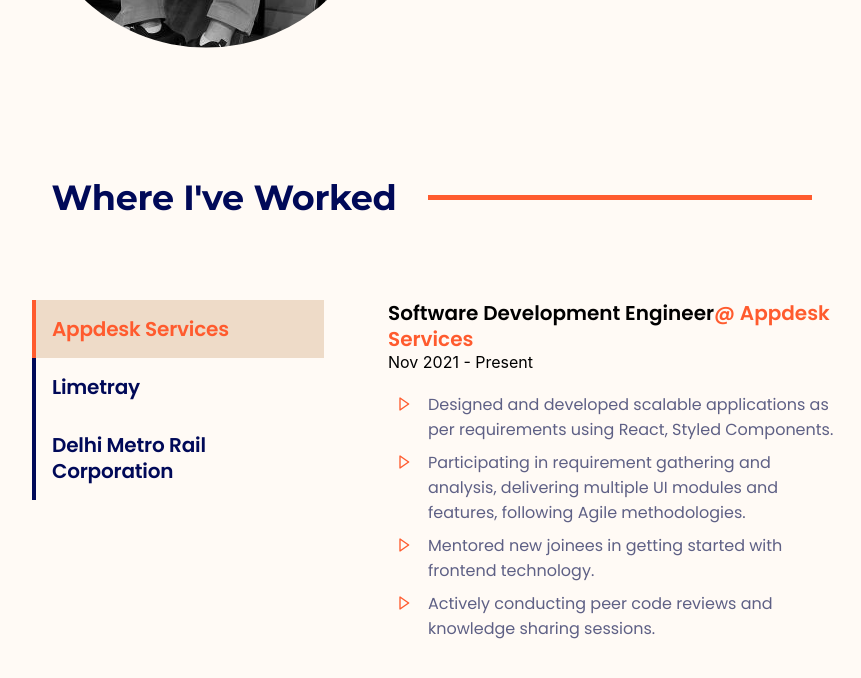
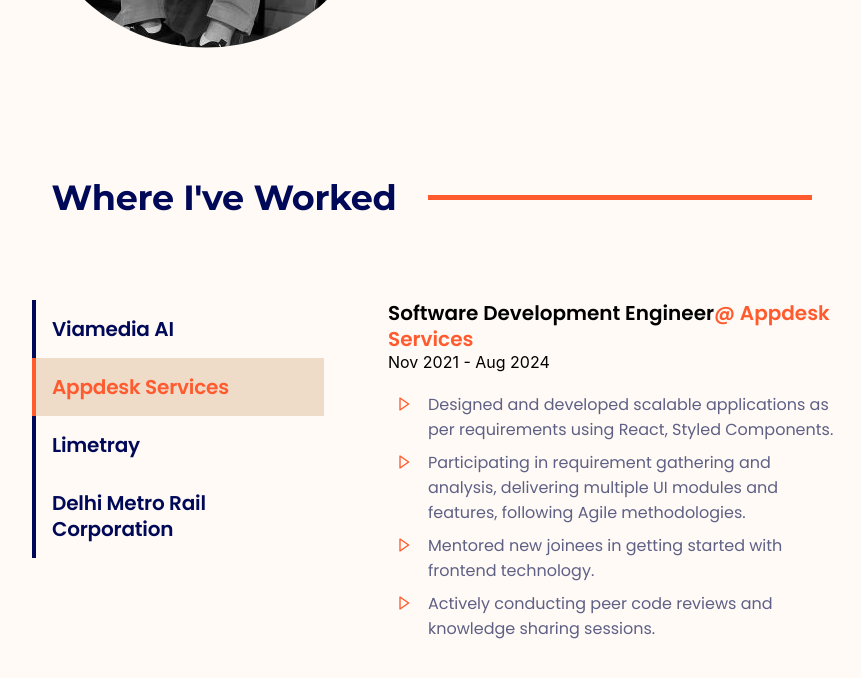
Before and after one commit to tushardhankhar/PortfolioWebsite, a React (Create React App) app: page / in a window 1280 px wide. Shown: the part 1210-1888 px from the top of the page, without its empty margins (208-1069 px from the left). Built offline with nearby package versions, Linux system fonts and the light colour scheme.

Commit message:
Experice Update

```diff
--- a/src/components/Experience/ExperienceData.js
+++ b/src/components/Experience/ExperienceData.js
@@ -1,10 +1,22 @@
 export const data = [
+   {
+    id: 0,
+    company: "Viamedia AI",
+    websiteLink: "https://viamedia.ai/",
+    position: "Software Development Engineer",
+    duration: "Nov 2024 - Present",
+    description: [
+      "Developed and deployed frontend interfaces, integrating seamlessly with Web APIs and microservices,adhering strictly to client-specified wireframes.",
+      "Responsible for maintaining and updating existing project based on client requirements.",
+      "Assisted in the integration of Mapbox, enabling advanced mapping features and achieving significant cost savings upto 85%.",
+    ],
+  },
   {
     id: 1,
     company: "Appdesk Services",
     websiteLink: "https://appdeskservices.com/",
     position: "Software Development Engineer",
-    duration: "Nov 2021 - Present",
+    duration: "Nov 2021 - Aug 2024",
     description: [
       "Designed and developed scalable applications as per requirements using React, Styled Components.",
       "Participating in requirement gathering and analysis, delivering multiple UI modules and features, following Agile methodologies.",
```
